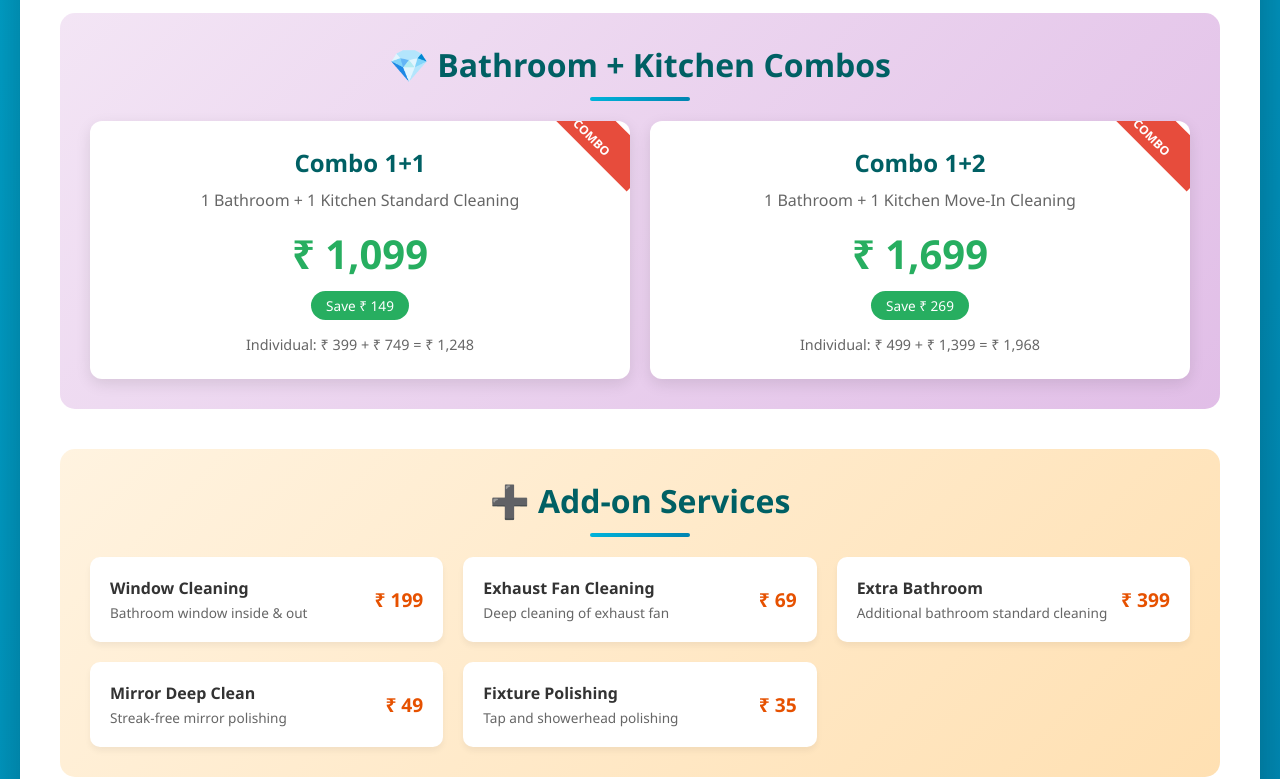
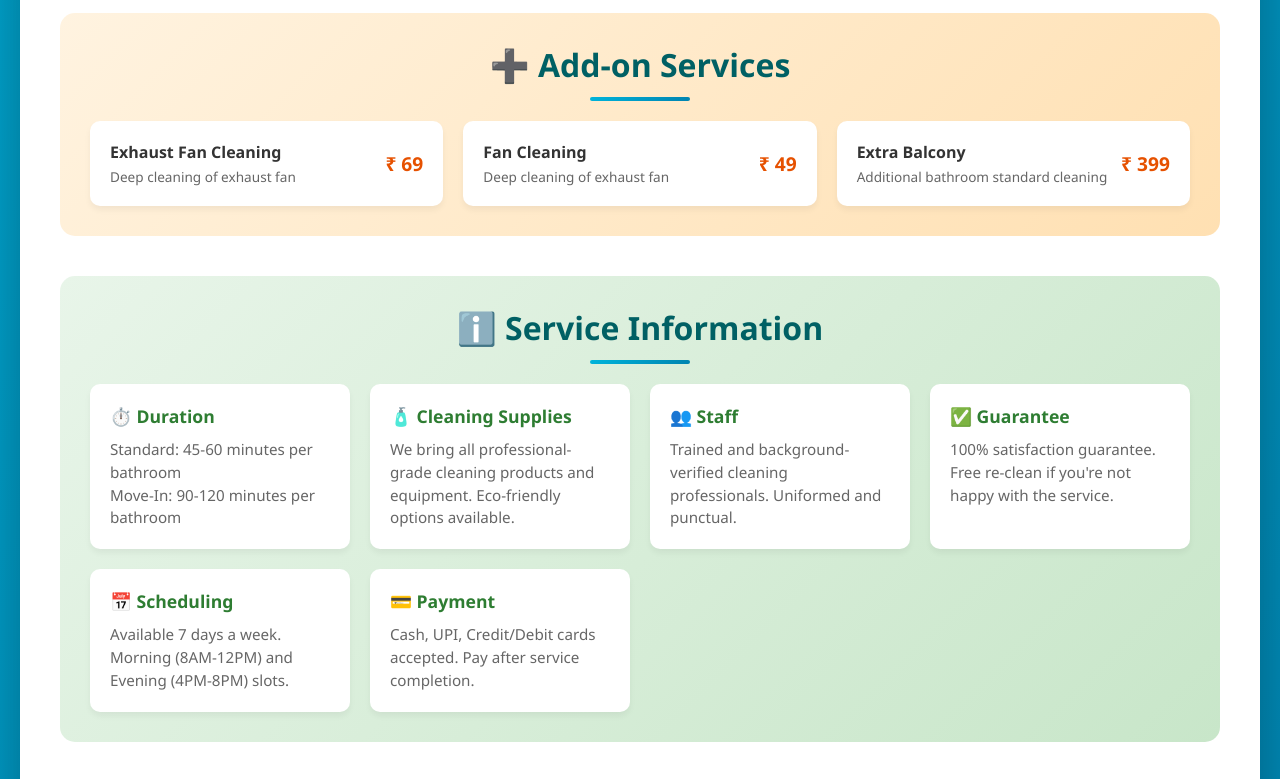
Before and after one commit to dipen-io/gleam.client, a website: page services/bathroom-cleaning.html in a window 1280 px wide. Shown: the part 1520-2299 px from the top of the page. Drawn offline with Linux system fonts and the light colour scheme.

Commit message:
full-home-cleaning & bathroom-cleaning mostly done

```diff
--- a/services/bathroom-cleaning.html
+++ b/services/bathroom-cleaning.html
@@ -492,9 +492,13 @@
                         <label for="addOns">Add Extra Services</label>
                         <select id="addOns" onchange="calculatePrice()">
                             <option value="">No Extras</option>
-                            <option value="window">+ Window Cleaning</option>
+
+                            <option value="window">+ Balcony Cleaning</option>
                             <option value="fan">+ Exhaust Fan Cleaning</option>
-                            <option value="both">+ Window + Exhaust Fan</option>
+                            <option value="both">+ Fan Cleaning</option>
+                            <!-- <option value="window">+ Window Cleaning</option> -->
+                            <!-- <option value="fan">+ Exhaust Fan Cleaning</option> -->
+                            <!-- <option value="both">+ Window + Exhaust Fan</option> -->
                         </select>
                     </div>
                 </div>
@@ -562,38 +566,38 @@
             </div>
 
             <!-- Bathroom + Kitchen Combo -->
-            <div class="combo-section">
-                <h2 class="section-title" style="margin-bottom: 10px;">💎 Bathroom + Kitchen Combos</h2>
-                <div class="combo-grid">
-                    <div class="combo-card">
-                        <div class="combo-title">Combo 1+1</div>
-                        <div class="combo-desc">1 Bathroom + 1 Kitchen Standard Cleaning</div>
-                        <div class="combo-price">₹ 1,099</div>
-                        <span class="combo-type">Save ₹ 149</span>
-                        <p style="margin-top: 15px; font-size: 0.9em; color: #666;">Individual: ₹ 399 + ₹ 749 = ₹ 1,248</p>
-                    </div>
-
-                    <div class="combo-card">
-                        <div class="combo-title">Combo 1+2</div>
-                        <div class="combo-desc">1 Bathroom + 1 Kitchen Move-In Cleaning</div>
-                        <div class="combo-price">₹ 1,699</div>
-                        <span class="combo-type">Save ₹ 269</span>
-                        <p style="margin-top: 15px; font-size: 0.9em; color: #666;">Individual: ₹ 499 + ₹ 1,399 = ₹ 1,968</p>
-                    </div>
-                </div>
-            </div>
+            <!-- <div class="combo-section"> -->
+            <!--     <h2 class="section-title" style="margin-bottom: 10px;">💎 Bathroom + Kitchen Combos</h2> -->
+            <!--     <div class="combo-grid"> -->
+            <!--         <div class="combo-card"> -->
+            <!--             <div class="combo-title">Combo 1+1</div> -->
+            <!--             <div class="combo-desc">1 Bathroom + 1 Kitchen Standard Cleaning</div> -->
+            <!--             <div class="combo-price">₹ 1,099</div> -->
+            <!--             <span class="combo-type">Save ₹ 149</span> -->
+            <!--             <p style="margin-top: 15px; font-size: 0.9em; color: #666;">Individual: ₹ 399 + ₹ 749 = ₹ 1,248</p> -->
+            <!--         </div> -->
+            <!---->
+            <!--         <div class="combo-card"> -->
+            <!--             <div class="combo-title">Combo 1+2</div> -->
+            <!--             <div class="combo-desc">1 Bathroom + 1 Kitchen Move-In Cleaning</div> -->
+            <!--             <div class="combo-price">₹ 1,699</div> -->
+            <!--             <span class="combo-type">Save ₹ 269</span> -->
+            <!--             <p style="margin-top: 15px; font-size: 0.9em; color: #666;">Individual: ₹ 499 + ₹ 1,399 = ₹ 1,968</p> -->
+            <!--         </div> -->
+            <!--     </div> -->
+            <!-- </div> -->
 
             <!-- Add-ons for Bathroom -->
             <div class="addons-section">
                 <h2 class="section-title" style="margin-bottom: 10px;">➕ Add-on Services</h2>
                 <div class="addons-grid">
-                    <div class="addon-item">
-                        <div>
-                            <div class="addon-name">Window Cleaning</div>
-                            <div class="addon-desc">Bathroom window inside & out</div>
-                        </div>
-                        <div class="addon-price">₹ 199</div>
-                    </div>
+                    <!-- <div class="addon-item"> -->
+                    <!--     <div> -->
+                    <!--         <div class="addon-name">Window Cleaning</div> -->
+                    <!--         <div class="addon-desc">Bathroom window inside & out</div> -->
+                    <!--     </div> -->
+                    <!--     <div class="addon-price">₹ 199</div> -->
+                    <!-- </div> -->
 
                     <div class="addon-item">
                         <div>
@@ -605,27 +609,35 @@
 
                     <div class="addon-item">
                         <div>
-                            <div class="addon-name">Extra Bathroom</div>
-                            <div class="addon-desc">Additional bathroom standard cleaning</div>
-                        </div>
-                        <div class="addon-price">₹ 399</div>
-                    </div>
-
-                    <div class="addon-item">
-                        <div>
-                            <div class="addon-name">Mirror Deep Clean</div>
-                            <div class="addon-desc">Streak-free mirror polishing</div>
+                            <div class="addon-name"> Fan Cleaning</div>
+                            <div class="addon-desc">Deep cleaning of exhaust fan</div>
                         </div>
                         <div class="addon-price">₹ 49</div>
                     </div>
 
                     <div class="addon-item">
                         <div>
-                            <div class="addon-name">Fixture Polishing</div>
-                            <div class="addon-desc">Tap and showerhead polishing</div>
+                            <div class="addon-name">Extra Balcony</div>
+                            <div class="addon-desc">Additional bathroom standard cleaning</div>
                         </div>
-                        <div class="addon-price">₹ 35</div>
+                        <div class="addon-price">₹ 399</div>
                     </div>
+
+                    <!-- <div class="addon-item"> -->
+                    <!--     <div> -->
+                    <!--         <div class="addon-name">Mirror Deep Clean</div> -->
+                    <!--         <div class="addon-desc">Streak-free mirror polishing</div> -->
+                    <!--     </div> -->
+                    <!--     <div class="addon-price">₹ 49</div> -->
+                    <!-- </div> -->
+
+                    <!-- <div class="addon-item"> -->
+                    <!--     <div> -->
+                    <!--         <div class="addon-name">Fixture Polishing</div> -->
+                    <!--         <div class="addon-desc">Tap and showerhead polishing</div> -->
+                    <!--     </div> -->
+                    <!--     <div class="addon-price">₹ 35</div> -->
+                    <!-- </div> -->
                 </div>
             </div>
 
@@ -679,7 +691,7 @@
                                 </tr>
                                 <tr><td>Occupied</td><td class="price-tag">₹ 1,099</td></tr>
                                 <tr><td>Unoccupied</td><td class="price-tag">₹ 849</td></tr>
-                                <tr><td>Move-In</td><td class="price-tag">₹ 1,249</td></tr>
+                                <!-- <tr><td>Move-In</td><td class="price-tag">₹ 1,249</td></tr> -->
                             </table>
                         </div>
                     </div>
```
Also changed, not shown: services/full-home-cleaning.html (+8 -8 lines).
